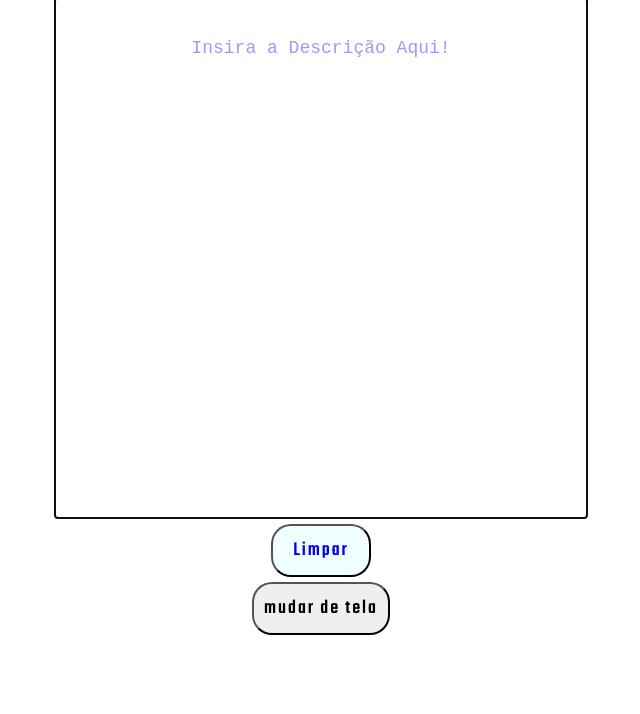
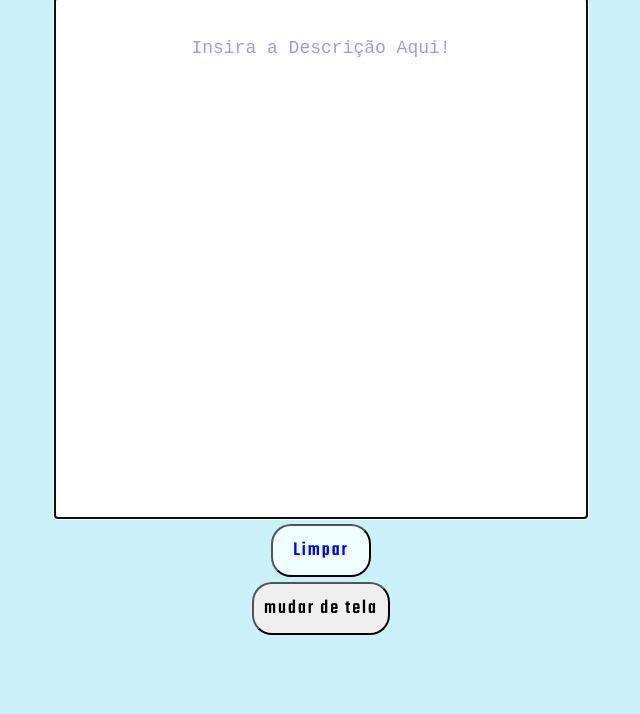
Before and after one commit to Odisseu93/validacao-descricao-produtos, a plain HTML site: page index.html in a window 1280 px wide. Shown: the part 86-800 px from the top of the page, without its empty margins (319-959 px from the left). Drawn offline with nearby package versions, Linux system fonts and the light colour scheme.

Commit message:
alterando o backgroundo do body

```diff
--- a/style.css
+++ b/style.css
@@ -7,6 +7,7 @@
 body {
     width: 100vw;
     height: 100vh;
+    background: #CAF0F8;
     font-family: 'Teko', sans-serif;
     font-weight: 400;
 }
```
